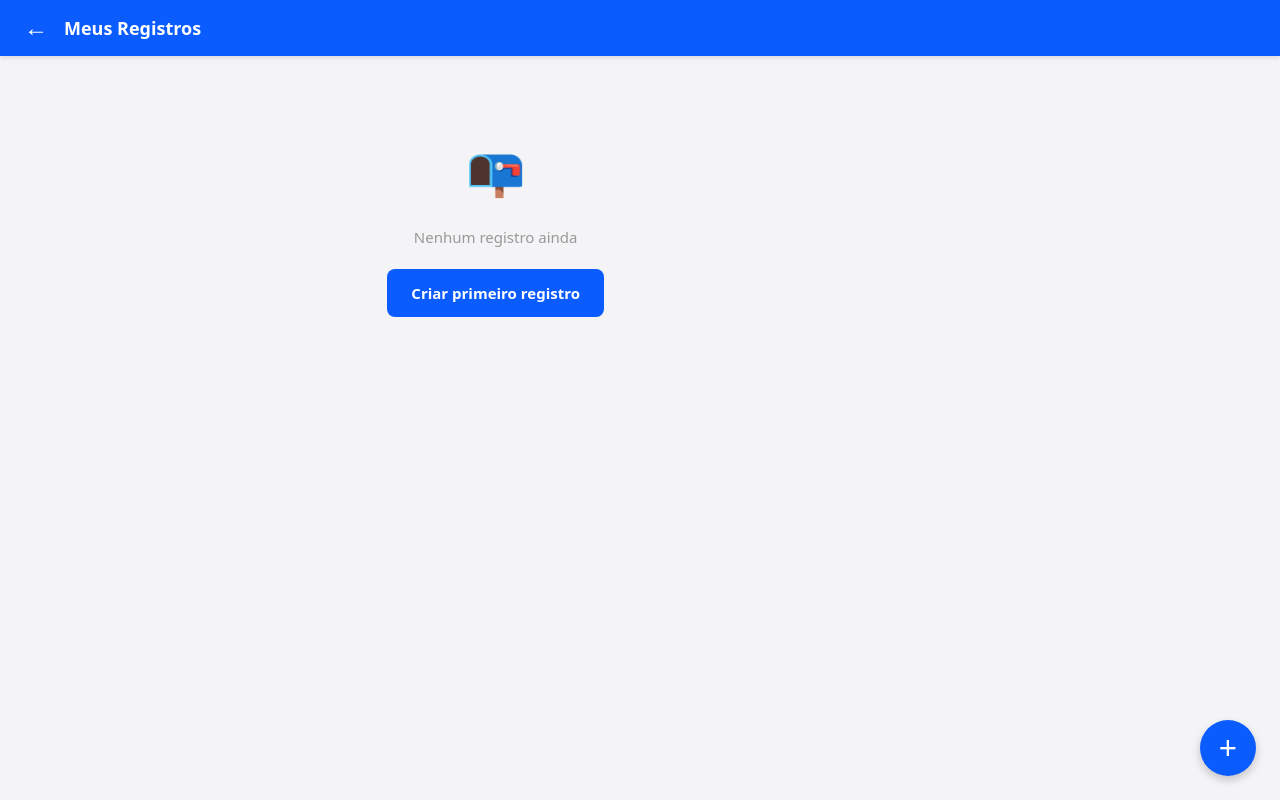
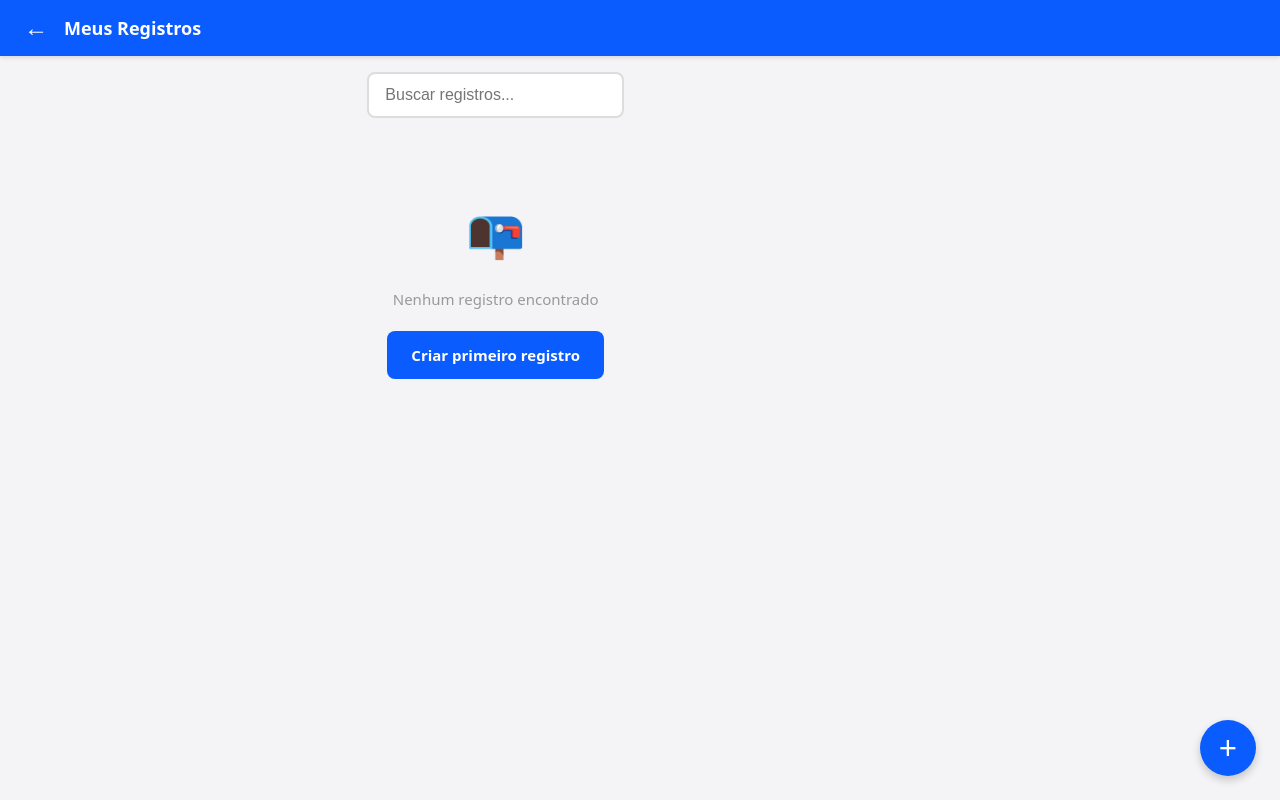
Before and after one commit to maysoifc/registro-atividades-vue, a Vue app: page /records in a window 1280 px wide. Built offline with nearby package versions, Linux system fonts and the light colour scheme.

Commit message:
feat: adicionar categorias, busca, ordenação e validação de formulário com zod

```diff
--- a/package.json
+++ b/package.json
@@ -10,7 +10,8 @@
   },
   "dependencies": {
     "vue": "^3.5.40",
-    "vue-router": "^5.2.0"
+    "vue-router": "^5.2.0",
+    "zod": "^4.4.3"
   },
   "devDependencies": {
     "@vitejs/plugin-vue": "^6.0.8",
--- a/src/views/RecordFormView.vue
+++ b/src/views/RecordFormView.vue
@@ -1,6 +1,7 @@
 <script setup>
 import { ref, computed, onMounted } from 'vue';
 import { useRouter, useRoute } from 'vue-router';
+import { z } from 'zod';
 import AppHeader from '@/components/layout/AppHeader.vue';
 import AppInput from '@/components/forms/AppInput.vue';
 import AppButton from '@/components/forms/AppButton.vue';
@@ -12,10 +13,22 @@ const { addRecord, getRecord, updateRecord } = useRecords();
 
 const isEditMode = computed(() => route.params.id !== 'new');
 
+const categories = ['Estudo', 'Trabalho', 'Exercício', 'Lazer'];
+
 const form = ref({
   title: '',
   duration: '',
   notes: '',
+  category: 'Estudo',
+});
+
+// Mensagem de erro para exibir na tela se a validação falhar
+const errorMessage = ref('');
+
+// Schema de validação com Zod
+const schema = z.object({
+  title: z.string().min(3, 'O título deve ter no mínimo 3 caracteres'),
+  duration: z.number({ invalid_type_error: 'A duração deve ser um número' }).min(1, 'A duração deve ser positiva'),
 });
 
 onMounted(() => {
@@ -26,6 +39,7 @@ onMounted(() => {
         title: record.title,
         duration: record.duration,
         notes: record.notes || '',
+        category: record.category || 'Estudo',
       };
     } else {
       router.push('/records');
@@ -34,10 +48,11 @@ onMounted(() => {
 });
 
 function handleSubmit() {
-  if (!form.value.title || !form.value.duration) {
-    alert('Preencha os campos obrigatórios');
-    return;
-  }
+  errorMessage.value = '';
+
+  try {
+    // Valida os dados do formulário usando o Zod
+    schema.parse(form.value);
 
     if (isEditMode.value) {
       updateRecord(route.params.id, form.value);
@@ -46,6 +61,14 @@ function handleSubmit() {
     }
 
     router.push('/records');
+  } catch (error) {
+    // Se der erro, pega a mensagem do Zod e mostra para o usuário
+    if (error instanceof z.ZodError) {
+      errorMessage.value = error.errors[0].message;
+    } else {
+      errorMessage.value = 'Ocorreu um erro de validação.';
+    }
+  }
 }
 </script>
 
@@ -59,6 +82,11 @@ function handleSubmit() {
 
     <div class="page">
       <form @submit.prevent="handleSubmit" class="form">
+        <!-- Alerta de Erro de Validação -->
+        <div v-if="errorMessage" class="error-banner">
+          {{ errorMessage }}
+        </div>
+
         <AppInput
           v-model="form.title"
           label="Título"
@@ -73,6 +101,15 @@ function handleSubmit() {
           placeholder="Ex: 60"
           required
         />
+
+        <div class="select-group">
+          <label class="label">Categoria</label>
+          <select v-model="form.category" class="select-field">
+            <option v-for="cat in categories" :key="cat" :value="cat">
+              {{ cat }}
+            </option>
+          </select>
+        </div>
 
         <div class="textarea-group">
           <label class="label">Observações</label>
@@ -99,6 +136,18 @@ function handleSubmit() {
   border-radius: 12px;
 }
 
+.error-banner {
+  background-color: #ffe6e6;
+  color: #d9534f;
+  padding: 10px 14px;
+  border-radius: 8px;
+  margin-bottom: 16px;
+  font-size: 14px;
+  font-weight: 500;
+  border: 1px solid #f5c6cb;
+}
+
+.select-group,
 .textarea-group {
   margin-bottom: 16px;
 }
@@ -109,6 +158,22 @@ function handleSubmit() {
   font-size: 14px;
   font-weight: 500;
   color: #333;
+}
+
+.select-field {
+  width: 100%;
+  padding: 12px 16px;
+  font-size: 16px;
+  border: 2px solid #ddd;
+  border-radius: 8px;
+  font-family: inherit;
+  background-color: white;
+  transition: border-color 0.2s;
+}
+
+.select-field:focus {
+  outline: none;
+  border-color: #0b5cff;
 }
 
 .textarea {
--- a/src/views/RecordsView.vue
+++ b/src/views/RecordsView.vue
@@ -1,4 +1,5 @@
 <script setup>
+import { ref, computed } from 'vue';
 import { RouterLink, useRouter } from 'vue-router';
 import AppHeader from '@/components/layout/AppHeader.vue';
 import RecordCard from '@/components/records/RecordCard.vue';
@@ -6,6 +7,22 @@ import { useRecords } from '@/composables/useRecords';
 
 const router = useRouter();
 const { records } = useRecords();
+
+// Campo de busca reativo
+const searchQuery = ref('');
+
+// Ordena por data (mais recente primeiro) e filtra pelo texto digitado na busca
+const filteredRecords = computed(() => {
+  const sorted = [...records.value].sort(
+    (a, b) => new Date(b.createdAt) - new Date(a.createdAt)
+  );
+
+  if (!searchQuery.value) return sorted;
+
+  return sorted.filter((r) =>
+    r.title.toLowerCase().includes(searchQuery.value.toLowerCase())
+  );
+});
 
 function formatDate(isoDate) {
   return new Date(isoDate).toLocaleDateString('pt-BR');
@@ -17,9 +34,19 @@ function formatDate(isoDate) {
     <AppHeader title="Meus Registros" show-back @back="router.push('/')" />
 
     <div class="page">
-      <div v-if="records.length > 0" class="list">
+      <!-- Input de Busca -->
+      <div class="search-container">
+        <input
+          v-model="searchQuery"
+          type="text"
+          placeholder="Buscar registros..."
+          class="search-input"
+        />
+      </div>
+
+      <div v-if="filteredRecords.length > 0" class="list">
         <RouterLink
-          v-for="record in records"
+          v-for="record in filteredRecords"
           :key="record.id"
           :to="`/records/${record.id}`"
           class="link"
@@ -34,7 +61,7 @@ function formatDate(isoDate) {
 
       <div v-else class="empty">
         <p>📭</p>
-        <p>Nenhum registro ainda</p>
+        <p>Nenhum registro encontrado</p>
         <RouterLink to="/records/new/edit" class="btn">
           Criar primeiro registro
         </RouterLink>
@@ -46,6 +73,25 @@ function formatDate(isoDate) {
 </template>
 
 <style scoped>
+.search-container {
+  margin-bottom: 16px;
+}
+
+.search-input {
+  width: 100%;
+  padding: 12px 16px;
+  font-size: 16px;
+  border: 2px solid #ddd;
+  border-radius: 8px;
+  outline: none;
+  transition: border-color 0.2s;
+  background: white;
+}
+
+.search-input:focus {
+  border-color: #0b5cff;
+}
+
 .list {
   display: flex;
   flex-direction: column;
@@ -94,6 +140,7 @@ function formatDate(isoDate) {
   text-decoration: none;
   box-shadow: 0 4px 8px rgba(0, 0, 0, 0.2);
   transition: transform 0.2s;
+  z-index: 10;
 }
 
 .fab:active {
```
Also changed, not shown: 1 other file (tests, documents, lock files or other folders). Lines whose indentation alone changed are shown as unchanged.
